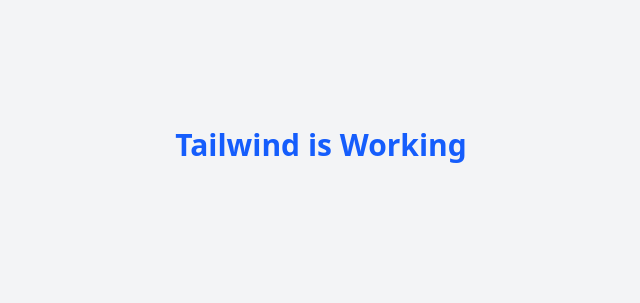
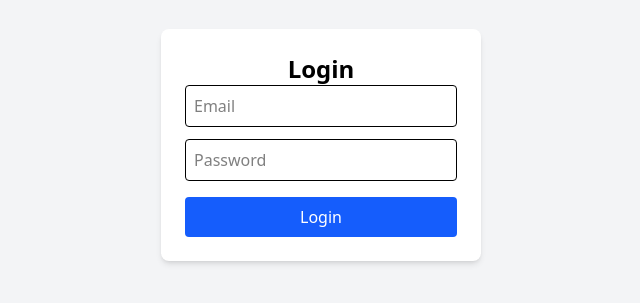
Before and after one commit to KavinduSandeepaAmaranath/Simple-Authentication-App, a React (Vite) app in the folder client/: page / in a window 1280 px wide. Shown: the part 255-558 px from the top of the page, without its empty margins (319-959 px from the left). Built offline with nearby package versions, Linux system fonts and the light colour scheme.

Commit message:
modify app.jsx, Login.jsx, package.json, package-lock.json

```diff
--- a/client/package.json
+++ b/client/package.json
@@ -13,6 +13,7 @@
     "@tailwindcss/vite": "^4.1.18",
     "react": "^19.2.0",
     "react-dom": "^19.2.0",
+    "react-router-dom": "^7.12.0",
     "tailwindcss": "^4.1.18"
   },
   "devDependencies": {
--- a/client/src/App.jsx
+++ b/client/src/App.jsx
@@ -1,13 +1,7 @@
-import React from 'react'
+import Login from "./pages/Login.jsx";
 
 function App() {
-  return (
-    <div className='min-h-screen flex items-center justify-center bg-gray-100'>
-      <h1 className='text-3xl font-bold text-blue-600'>
-        Tailwind is Working
-      </h1>
-    </div>
-  );
+  return <Login />;
 }
 
 export default App;
--- a/client/src/pages/Login.jsx
+++ b/client/src/pages/Login.jsx
@@ -25,3 +25,5 @@
         </div>
     );
 }
+
+export default Login;
```
Also changed, not shown: 1 other file (tests, documents, lock files or other folders).
